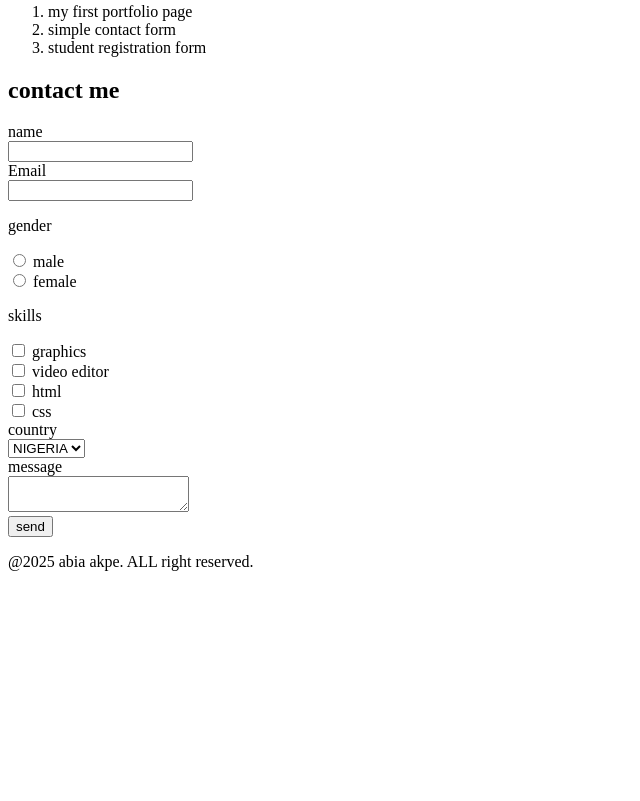
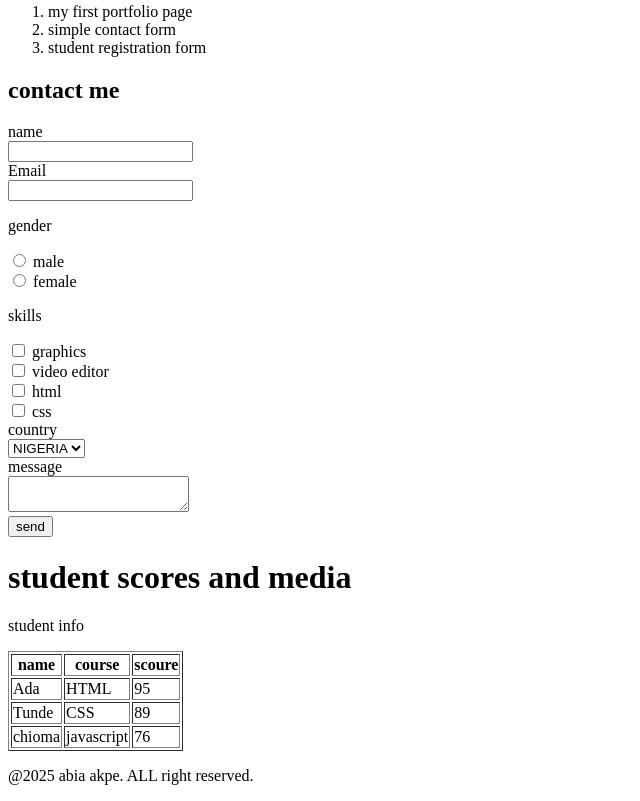
Before and after one commit to Akwanw3/ABI-TECH-FIRST, a plain HTML site: page portfolio.html in a window 1280 px wide. Shown: the part 1355-2156 px from the top of the page, without its empty margins (0-640 px from the left). Before the commit the page ends 1942 px from the top, so only its background shows below. Drawn offline with Linux system fonts and the light colour scheme.

Commit message:
Update portfolio.html

```diff
--- a/portfolio.html
+++ b/portfolio.html
@@ -68,6 +68,30 @@
 <textarea name="message" id="message"></textarea><br>
 <button type="submit">send</button>
  </form>
+ <h1>student scores and media</h1>
+ <p>student info</p>
+ <table border="1">
+<tr>
+   <th>name</th>
+   <th>course</th>
+   <th>scoure</th>
+</tr>
+<tr>
+   <td>Ada</td>
+   <td>HTML</td>
+   <td>95</td>
+</tr>
+<tr>
+   <td>Tunde</td>
+   <td>CSS</td>
+   <td>89</td>
+</tr>
+<tr>
+   <td>chioma</td>
+   <td>javascript</td>
+   <td>76</td>
+</tr>
+ </table>
  <footer>
     <p>@2025 abia akpe. ALL right reserved.</p>
  </footer>
```
